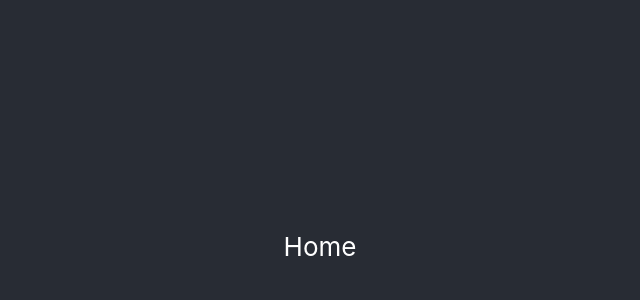
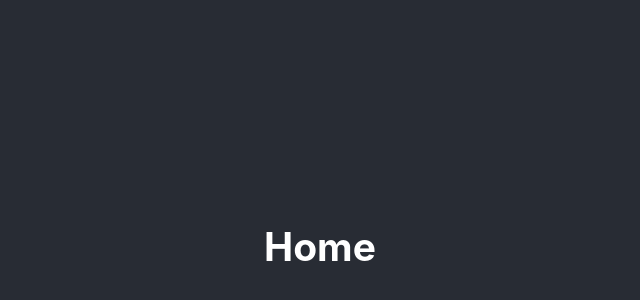
Before and after one commit to BenAttenborough/RiverTest, a React (Create React App) app in the folder frontend/: page / in a window 1280 px wide. Shown: the part 154-454 px from the top of the page, without its empty margins (320-960 px from the left). Built offline with nearby package versions, Linux system fonts and the light colour scheme.

Commit message:
Work with routes to fetch data

```diff
--- a/frontend/src/App.js
+++ b/frontend/src/App.js
@@ -1,8 +1,63 @@
 import React, { useState, useEffect } from "react";
-import { BrowserRouter as Router, Switch, Route, Link } from "react-router-dom";
+import {
+  BrowserRouter as Router,
+  Switch,
+  Route,
+  Link,
+  useRouteMatch,
+  useParams
+} from "react-router-dom";
 import "./App.css";
 
+export default function App() {
+  return (
+    <Router>
+      <div className="App">
+        <header className="App-header">
+          <Switch>
+            <Route path="/contract">
+              <ContractRoute />
+            </Route>
+            <Route path="/">
+              <Home />
+            </Route>
+          </Switch>
+        </header>
+      </div>
+    </Router>
+  );
+}
+
+function Home() {
+  return <h2>Home</h2>;
+}
+
+function ContractRoute() {
+  let match = useRouteMatch();
+
+  return (
+    <div>
+      <h2>Contract</h2>
+
+      {/* The Topics page has its own <Switch> with more routes
+          that build on the /topics URL path. You can think of the
+          2nd <Route> here as an "index" page for all topics, or
+          the page that is shown when no topic is selected */}
+      <Switch>
+        <Route path={`${match.path}/:id`}>
+          <Contract />
+        </Route>
+        <Route path={match.path}>
+          <h3>Please select a topic.</h3>
+        </Route>
+      </Switch>
+    </div>
+  );
+}
+
 function Contract() {
+  let { id } = useParams();
+
   const [data, setData] = useState(null);
 
   let url = "http://localhost:4000/data";
@@ -19,30 +74,19 @@ function Contract() {
       });
   }, []);
 
-  return <div className="Contract">{data ? <p>data</p> : <p>No data</p>}</div>;
-}
-
-function App() {
   return (
-    <div className="App">
-      <header className="App-header">
-        {/* <Contract /> */}
-        <Router>
-          <Switch>
-            <Route path="/about">
-              <p>About</p>
-            </Route>
-            <Route path="/users">
-              <p>Users</p>
-            </Route>
-            <Route path="/">
-              <p>Home</p>
-            </Route>
-          </Switch>
-        </Router>
-      </header>
+    <div>
+      <h3>Requested contract ID: {id}</h3>
+      {data ? <DisplayData contract={data} /> : <p>No data</p>}
     </div>
   );
 }
 
-export default App;
+function DisplayData(props) {
+  console.log(props);
+  return (
+    <div>
+      <p>{`Name: ${props.contract.data.attributes.name}`}</p>
+    </div>
+  );
+}
```
